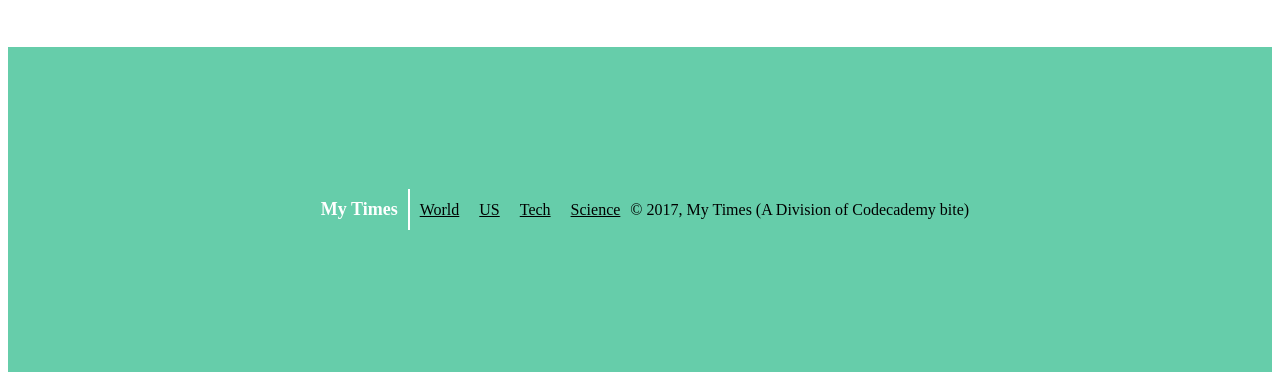
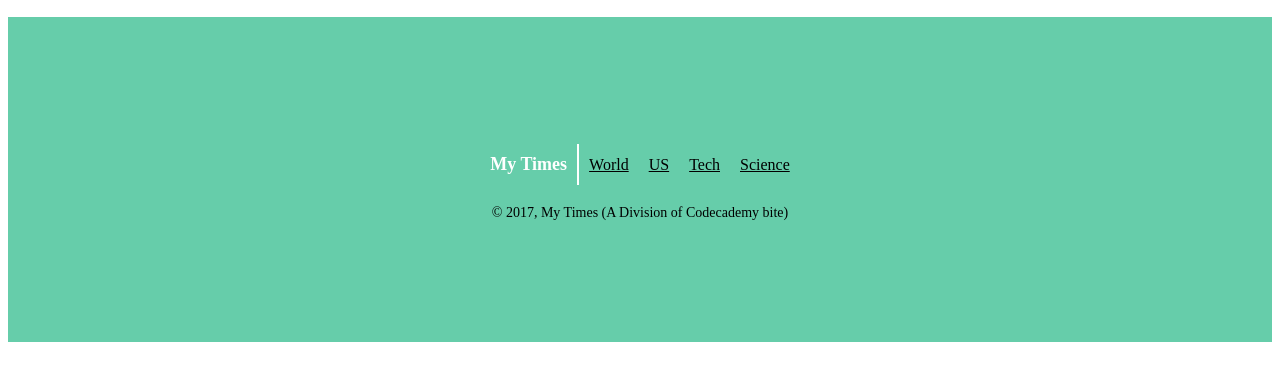
Before and after one commit to mrrichardasmith/My-Times, a plain HTML site: page index.html in a window 1280 px wide. Shown: the part 1119-1499 px from the top of the page. After the commit the page ends 1469 px from the top, so only its background shows below. Drawn offline with Linux system fonts and the light colour scheme.

Commit message:
All but the header overlap

```diff
--- a/index.html
+++ b/index.html
@@ -10,13 +10,16 @@
           <img src="https://s3.amazonaws.com/codecademy-content/courses/freelance-1/unit-4/img-myt-logo.jpg">
           <span id="greenCompanyName">My Times</span>
         </div>
-        <nav>
+        <nav class="headnav">
           <span><a href="#">World</a></span>
           <span><a href="#">US</a></span>
           <span><a href="#">Tech</a></span>
           <span><a href="#">Science</a></span>
         </nav>
     </header>
+    <div id="buffer">
+
+    </div>
       <div class="content">
         <div class="col1">
           <div class="mainstory">
@@ -69,15 +72,18 @@
         </div>
       </div>
       <footer>
-         <nav>
+          <div>
+           <nav class="footernav">
              <span id="whiteCompanyName">My Times</span>
              <span><a href="#">World</a></span>
              <span><a href="#">US</a></span>
              <span><a href="#">Tech</a></span>
              <span><a href="#">Science</a></span>
-           <p id="lastline">&copy 2017, My Times (A Division of Codecademy bite)</p>
            </nav>
-
+           <div id="lastline">
+             <p>&copy 2017, My Times (A Division of Codecademy bite)</p>
+          </div>
+        </div>
     </footer>
   </body>
 </html>
--- a/resources/CSS/style.css
+++ b/resources/CSS/style.css
@@ -1,4 +1,6 @@
+body  {
 
+}
 
 #greenCompanyName  {
   color: MediumAquaMarine;
@@ -40,11 +42,18 @@ header  {
   padding: 10px;
 }
 
-nav  {
+nav.headnav  {
   display: flex;
   align-items: center;
   justify-content: flex-end;
   width: 75%;
+  margin: 20px;
+}
+
+nav.footernav  {
+  display: flex;
+  justify-content: center;
+  align-items: center;
   margin: 20px;
 }
 
@@ -55,7 +64,6 @@ nav span a {
 
 .content  {
   display: flex;
-  position: relative;
 }
 
 .col1  {
@@ -73,9 +81,13 @@ nav span a {
 
 footer  {
   display: flex;
+  flex-direction: column;
+  justify-content: center;
   height: 325px;
   width: 100%;
   background-color: MediumAquamarine;
+  margin-top: 20px;
+
 }
 
 .mainstory  {
@@ -175,18 +187,8 @@ footer  {
 
 }
 
-footer  {
-  display: flex;
-  margin-top: 50px;
+#lastline  {
+  width: 100%;
+  font-size: 14px;
+  text-align: center;
 }
-
-footer nav  {
-  display: flex;
-  justify-content: center;
-  width: 100%;
-}
-
-#lastline  {
-  display: flex;
-  flex-wrap: wrap;
-}
```
Lines whose indentation alone changed are shown as unchanged.
